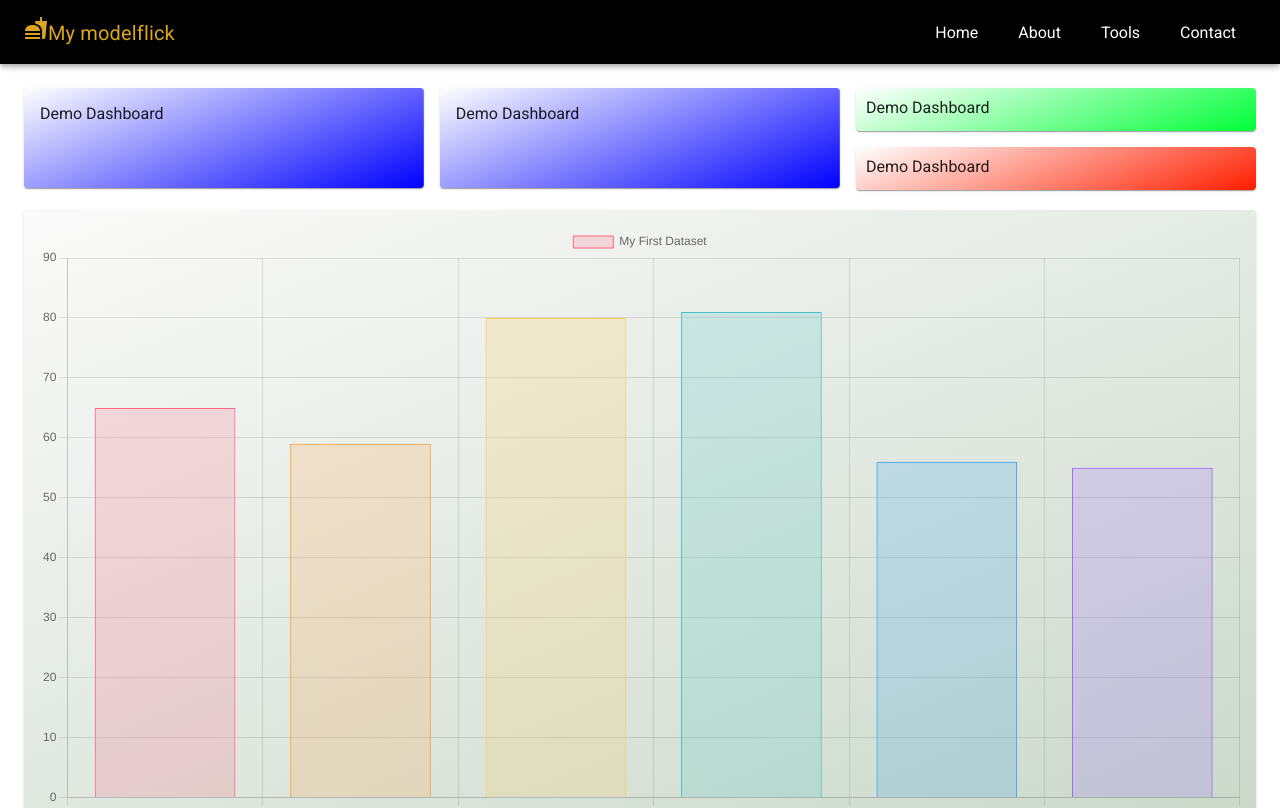
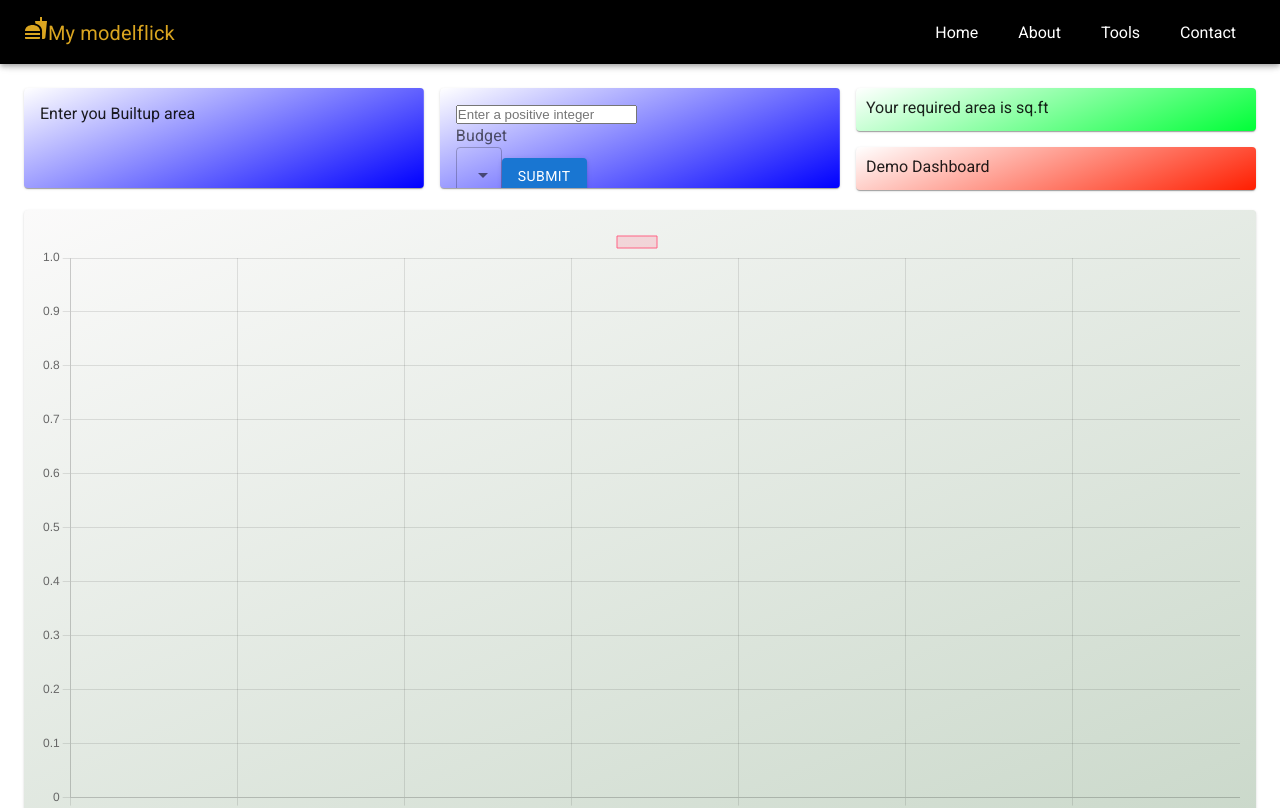
Before and after one commit to Arunarchitect/arunreact, a React (Vite) app: page /contact in a window 1280 px wide. Shown: the top 808 px of the page. Built offline with nearby package versions, Linux system fonts and the light colour scheme.

Commit message:
added form and generated chart

```diff
--- a/src/charts/BarChart.jsx
+++ b/src/charts/BarChart.jsx
@@ -1,46 +1,76 @@
 import React from "react";
 import {
-    Chart as ChartJS, BarElement, CategoryScale, LinearScale, Tooltip, Legend
+  Chart as ChartJS,
+  BarElement,
+  CategoryScale,
+  LinearScale,
+  Tooltip,
+  Legend,
 } from "chart.js";
-import { Bar } from 'react-chartjs-2'
+import { Bar } from "react-chartjs-2";
 
-ChartJS.register(BarElement, CategoryScale, LinearScale, Tooltip, Legend)
+ChartJS.register(BarElement, CategoryScale, LinearScale, Tooltip, Legend);
 
+function BarChart({ title, budget }) {
+  const costSplitLabel = ["Planning", "Structure", "Mechanical", "Electrical", "Plumbing", "Painting", "Furnishing"];
+  let entry;
 
-function BarChart(){
+  if (budget === "low") {
+    entry = 2000 * title;
+  } else if (budget === "medium") {
+    entry = 3000 * title;
+  } else if (budget === "high") {
+    entry = 4000 * title;
+  }
+  console.log("Title:", title);
+  console.log("Budget:", budget);
+  console.log("Entry:", entry);
+
+  const costSplitData = [0.05* entry, 0.1* entry, 0.15* entry, 0.05* entry, 0.15* entry, 0.3* entry, 0.1* entry]
+
   const data = {
-    labels: ['Arun', 'Anumol', 'Arun', 'Anumol', 'Arun', 'Anumol'],
-    datasets: [{
-        label: 'My First Dataset',
-        data: [65, 59, 80, 81, 56, 55, 40],
+    labels: costSplitLabel,
+    datasets: [
+      {
+        label: budget,
+        data: costSplitData,
         backgroundColor: [
-        'rgba(255, 99, 132, 0.2)',
-        'rgba(255, 159, 64, 0.2)',
-        'rgba(255, 205, 86, 0.2)',
-        'rgba(75, 192, 192, 0.2)',
-        'rgba(54, 162, 235, 0.2)',
-        'rgba(153, 102, 255, 0.2)',
-        'rgba(201, 203, 207, 0.2)'
+          "rgba(255, 99, 132, 0.2)",
+          "rgba(255, 159, 64, 0.2)",
+          "rgba(255, 205, 86, 0.2)",
+          "rgba(75, 192, 192, 0.2)",
+          "rgba(54, 162, 235, 0.2)",
+          "rgba(153, 102, 255, 0.2)",
+          "rgba(255, 99, 132, 0.2)",
         ],
         borderColor: [
-        'rgb(255, 99, 132)',
-        'rgb(255, 159, 64)',
-        'rgb(255, 205, 86)',
-        'rgb(75, 192, 192)',
-        'rgb(54, 162, 235)',
-        'rgb(153, 102, 255)',
-        'rgb(201, 203, 207)'
+          "rgb(255, 99, 132)",
+          "rgb(255, 159, 64)",
+          "rgb(255, 205, 86)",
+          "rgb(75, 192, 192)",
+          "rgb(54, 162, 235)",
+          "rgb(153, 102, 255)",
+          "rgb(255, 99, 132)",
+
         ],
-        borderWidth: 1
-    }]
+        borderWidth: 1,
+      },
+    ],
   };
-    const options = {}
 
+  // Add console.log statements to log data and options
+  console.log("Data Object:", data);
+
+  const options = {};
+
+  // Add a console.log statement to log the options object
+  console.log("Options Object:", options);
 
   return (
     <div>
-            <Bar data = {data} options={options}></Bar>
+      <Bar data={data} options={options} />
     </div>
-    )
+  );
 }
-export default BarChart
+
+export default BarChart;
--- a/src/pages/Contact.jsx
+++ b/src/pages/Contact.jsx
@@ -1,15 +1,43 @@
-import React from 'react'
+import React, { useState } from 'react';
 import Layout from '../components/layout/Layout'
-import { Box, Typography } from '@mui/material'
+import { Box, Typography , FormControlLabel, InputLabel, Select ,MenuItem, Button } from '@mui/material'
 import Grid from '@mui/material/Grid';
 import Card from '@mui/material/Card';
 import CardContent from '@mui/material/CardContent';
 import Stack from '@mui/material/Stack';
 import '../styles/Dash.css'
 import BarChart from '../charts/BarChart';
+import { FormControl } from '@mui/base/FormControl';
+
 
 
 const Contact = () => {
+  const [inputValue, setInputValue] = useState('');
+  const [displayedValue, setDisplayedValue] = useState('');
+  const [errorMessage, setErrorMessage] = useState('');
+  const [budget, setBudget] = useState('');
+
+  const handleInputChange = (event) => {
+    const value = event.target.value;
+
+    // Check if the input is a positive integer
+    if (/^[1-9]\d*$/.test(value) || value === '') {
+      setInputValue(value);
+      setErrorMessage('');
+    } else {
+      setErrorMessage('Please type a positive value');
+    }
+  };
+
+  const handleBudgetChange = (event) => {
+    setBudget(event.target.value);
+  };
+
+  const handleSubmit = () => {
+    if (!errorMessage) {
+      setDisplayedValue(inputValue);
+    }
+  };
   return (
     <Layout >
         <Box sx={{ display: 'flex' }} >
@@ -19,12 +47,47 @@ const Contact = () => {
             <Stack spacing={2} direction='row'>
               <Card sx={{ minWidth: 49 + '%', height: 100 }} className='gradient'>
                 <CardContent>
-                Demo Dashboard
+                Enter you Builtup area
                 </CardContent>
               </Card>
-              <Card sx={{ minWidth: 49 + '%', height: 100 }} className='gradient'>
+              <Card sx={{ minWidth: '49%', height: 100 }} className='gradient'>
                 <CardContent>
-                Demo Dashboard
+                <FormControl>
+                <input
+                  type="text"
+                  value={inputValue}
+                  placeholder="Enter a positive integer"
+                  onChange={(e) => {
+                    const newValue = e.target.value;
+                    // Use parseInt to parse the input value as an integer
+                    // If parsing fails, newValue will be an empty string
+                    const intValue = parseInt(newValue);
+
+                    // Check if intValue is a valid integer (not NaN) and update the state
+                    if (!isNaN(intValue)) {
+                      setInputValue(intValue);
+                    } else {
+                      // Handle the case where the input is not a valid integer (e.g., display an error message)
+                      setInputValue('');
+                    }
+                  }}
+                />
+                  <InputLabel htmlFor="budget">Budget</InputLabel>
+                  <Select
+                    value={budget}
+                    onChange={handleBudgetChange}
+                    inputProps={{
+                      id: 'budget',
+                    }}
+                  >
+                    <MenuItem value="low">Low Budget</MenuItem>
+                    <MenuItem value="medium">Medium Budget</MenuItem>
+                    <MenuItem value="high">High Budget</MenuItem>
+                  </Select>
+                  <Button variant="contained" onClick={handleSubmit}>
+                    Submit
+                  </Button>
+                </FormControl>
                 </CardContent>
               </Card>
             </Stack>
@@ -34,7 +97,8 @@ const Contact = () => {
               <Card sx={{ minWidth: 49 + '%', height: 43 }} className='gradient1'>
 
                   <div className='paddingall'>
-                    <span>Demo Dashboard</span>
+                    <span>Your required area is {displayedValue} sq.ft</span>
+                    {errorMessage && <div>{errorMessage}</div>}
                   </div>
               </Card>
               <Card sx={{ minWidth: 49 + '%', height: 43 }}  className='gradient2'>
@@ -50,7 +114,7 @@ const Contact = () => {
             <Grid item xs={12}>
               <Card sx={{minWidth: 20 + '%', height: 'vh' }}  className='gradient3'>
                 <CardContent>
-                  <BarChart />
+                  <BarChart title={displayedValue} budget={budget} /> {/* Pass displayedValue as a prop */}
                 </CardContent>
               </Card>
             </Grid>
--- a/src/styles/Dash.css
+++ b/src/styles/Dash.css
@@ -10,6 +10,7 @@
 .gradient1{
     background: rgb(255, 255, 255);
     background: linear-gradient(158deg, rgba(255, 255, 255, 0.027) 0%,rgb(0, 255, 55)) 100%;
+
 }
 
 .gradient2{
@@ -29,3 +30,13 @@
     background: linear-gradient(158deg, rgb(0, 0, 0) 0%,rgb(0, 0, 0)) 100%;
 
 }
+
+.custom-label {
+    font-size: 2px; /* Adjust the font size here */
+  }
+
+
+.custom-radio-group .MuiSvgIcon-root {
+    font-size: 12px; /* Adjust the font size here */
+    margin-right: 1px; /* Adjust the spacing between the radio button and label here */
+  }
```
Lines whose indentation alone changed are shown as unchanged.
